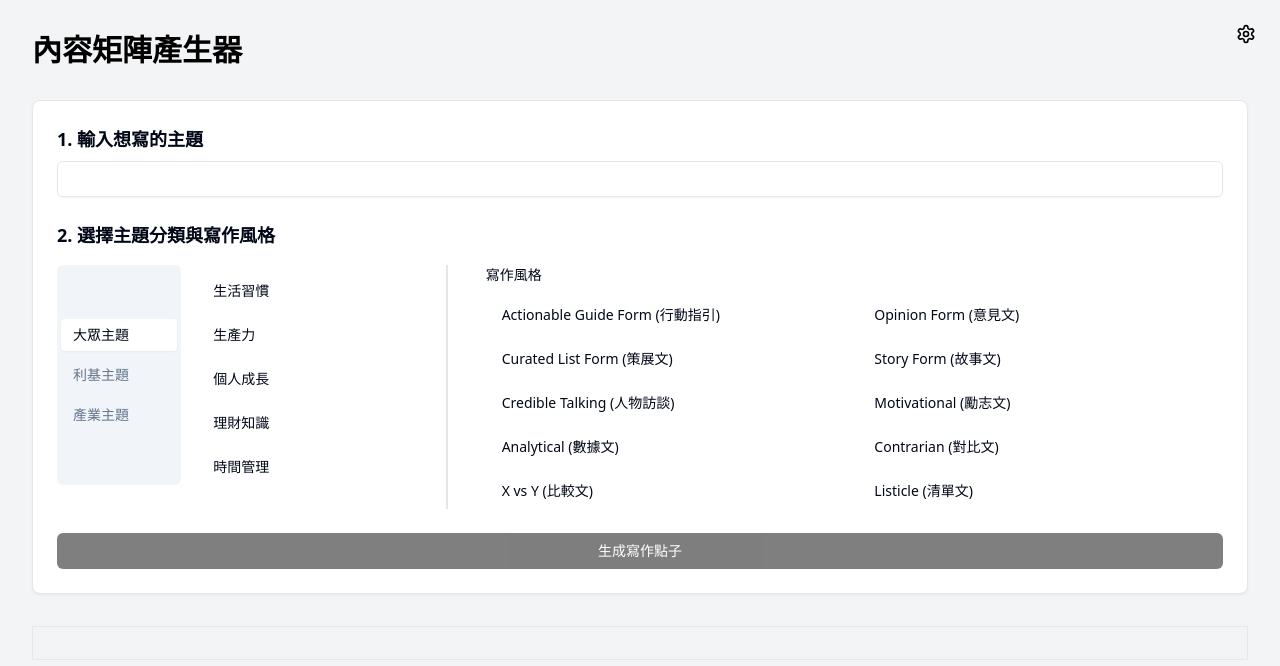
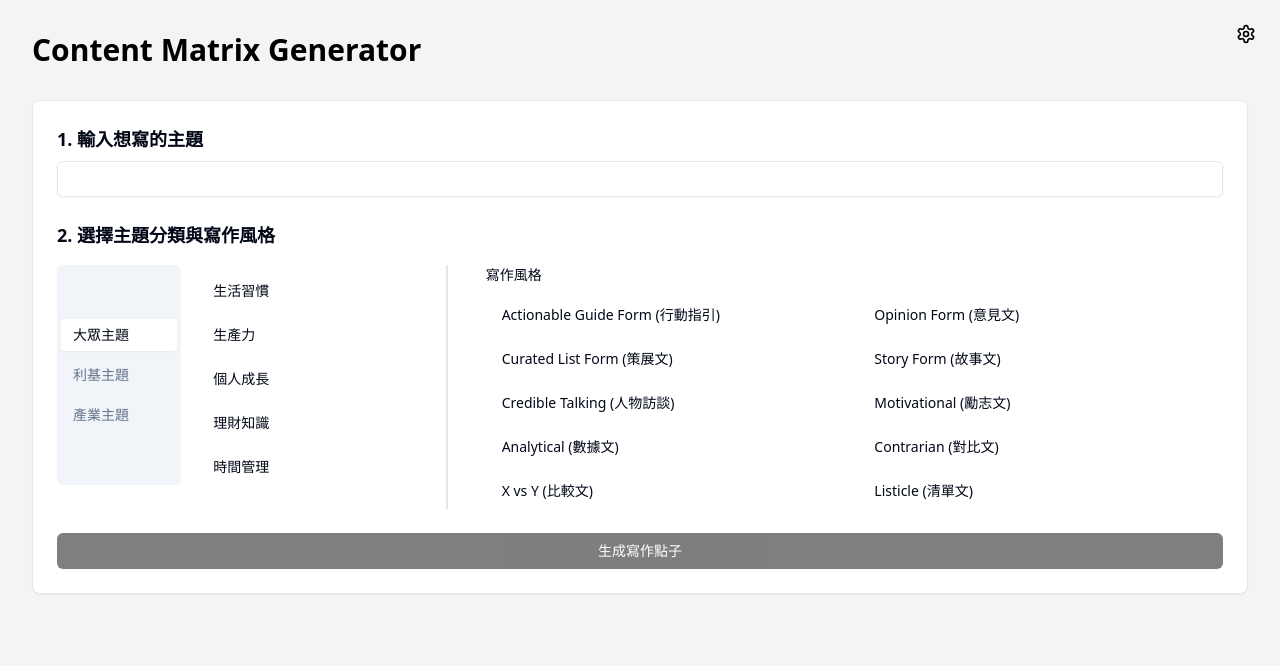
Before and after one commit to xdite/matrix-writer, a React (Vite) app: page / in a window 1280 px wide. Shown: the top 666 px of the page. Built offline with nearby package versions, Linux system fonts and the light colour scheme.

Commit message:
CLAUD-AI [App UI] 移除舊有元件，更新標題
簡化 UI 結構

- 移除 ContentMatrix 元件
- 更新 h1 標題為英文
- 維持 App 主架構不變
- 可能問題：用戶對新標題的接受度

```diff
--- a/src/App.tsx
+++ b/src/App.tsx
@@ -1,6 +1,5 @@
 import React from 'react'
 import { MatrixProvider } from './domains/matrix/contexts/MatrixContext'
-import { ContentMatrix } from './domains/matrix/components/ContentMatrix'
 import { ContentMatrixGenerator } from './domains/matrix/components/ContentMatrixGenerator'
 import { Settings } from './components/Settings'
 import { Toaster } from '@/components/ui/toaster'
@@ -11,9 +10,8 @@ function App() {
       <div className="min-h-screen bg-gray-100 p-8 relative">
         <Settings />
         <div className="max-w-7xl mx-auto space-y-8">
-          <h1 className="text-3xl font-bold">內容矩陣產生器</h1>
+          <h1 className="text-3xl font-bold">Content Matrix Generator</h1>
           <ContentMatrixGenerator />
-          <ContentMatrix />
         </div>
         <Toaster />
       </div>
```
